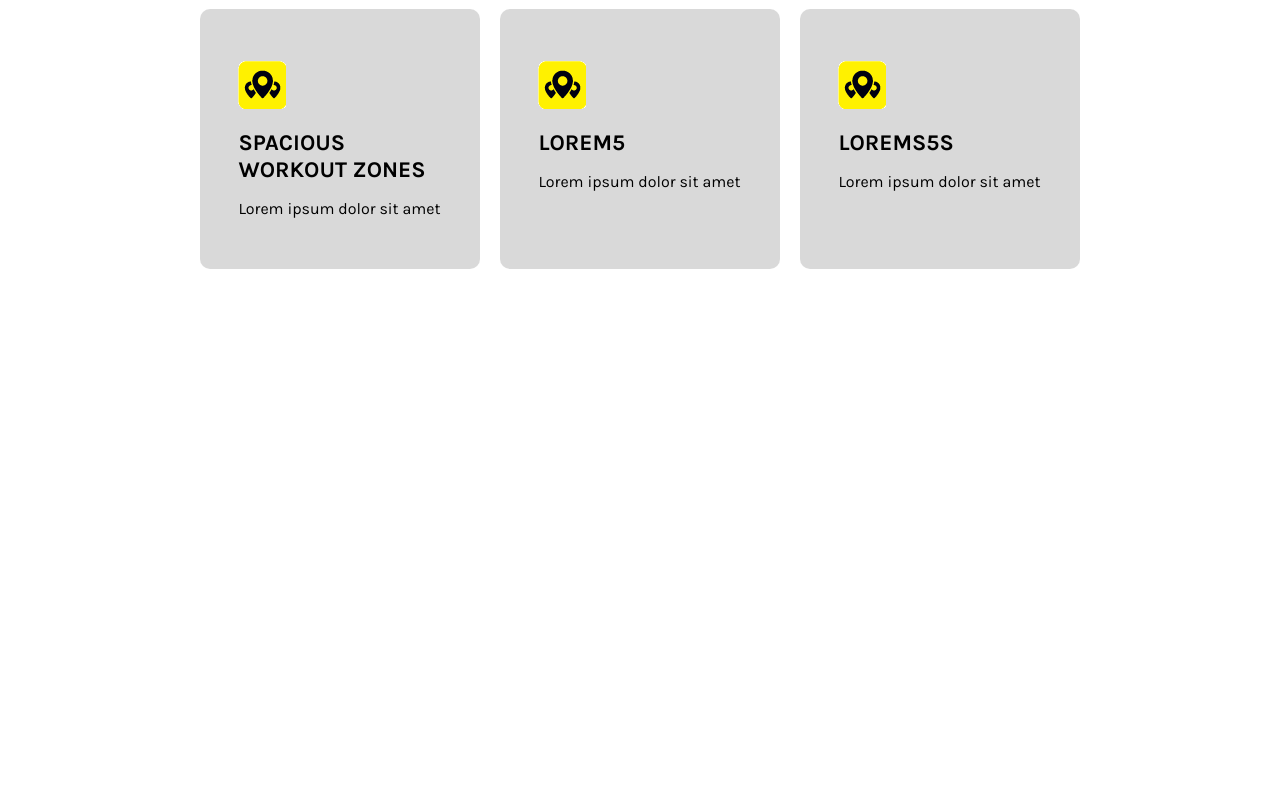
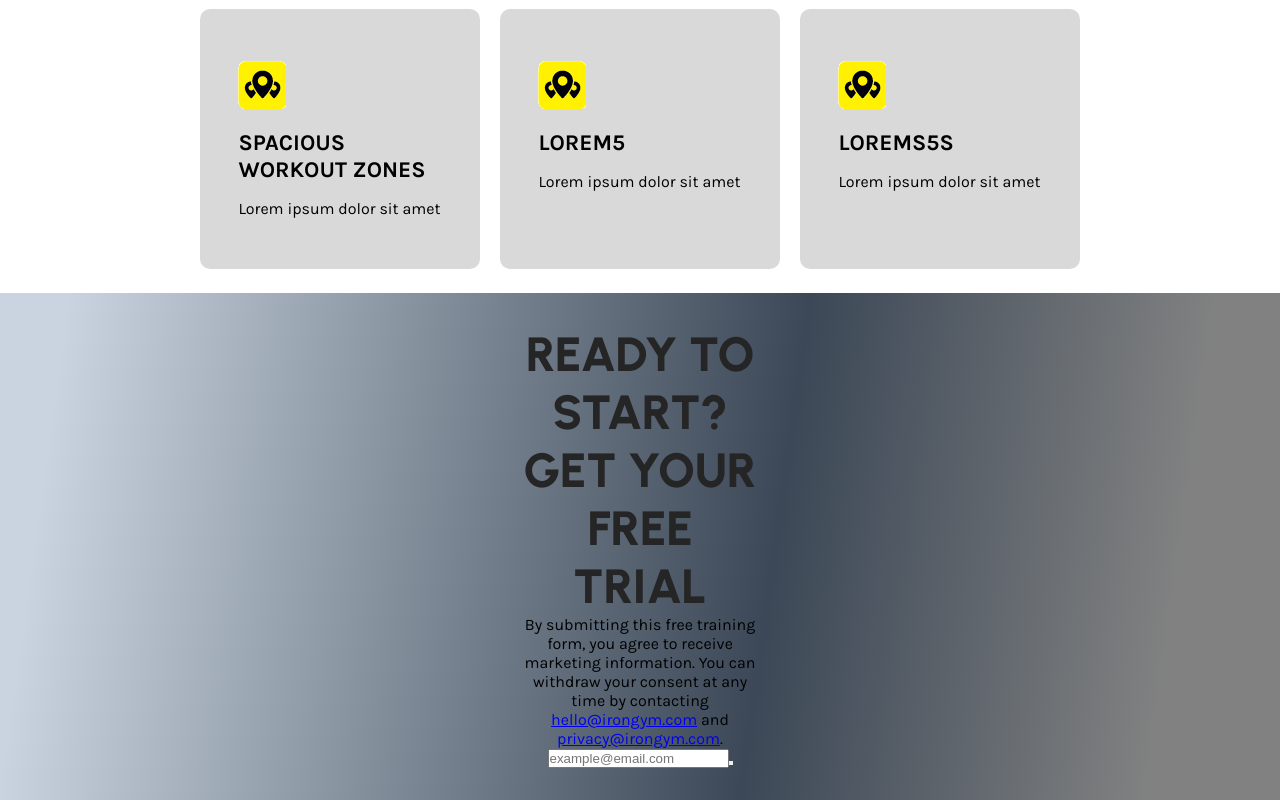
Before and after one commit to aldask/gym, a React (Create React App) app: page / in a window 1280 px wide. Shown: the part 1152-1952 px from the top of the page. Before the commit the page ends 1445 px from the top, so only its background shows below. Built offline with nearby package versions, Linux system fonts and the light colour scheme.

Commit message:
Need to style bit more

```diff
--- /dev/null
+++ b/src/Components/Subscription/Styles/_subscribtion.scss
@@ -0,0 +1,18 @@
+.subscribtion {
+  background: linear-gradient(98deg, #cad4e0 5%, #3c4857 60%, #23242493 90%);
+}
+.subscribtion__box {
+  display: flex;
+  flex-direction: column;
+  justify-content: center;
+  align-items: center;
+  text-align: center;
+  padding: 2rem 20rem;
+
+  &--title {
+    margin-bottom: 1.5rem;
+  }
+  &--text {
+    margin-bottom: 1.5rem;
+  }
+}
--- /dev/null
+++ b/src/Components/Subscription/Subscription.tsx
@@ -0,0 +1,30 @@
+function Subscription() {
+  return (
+    <section className="subscribtion">
+      <div className="container">
+        <div className="subscribtion__box">
+          <div className="subscibtion__box--title">
+            <h1>READY TO START? GET YOUR FREE TRIAL</h1>
+          </div>
+          <div className="subscibtion__box--text">
+            <p>
+              By submitting this free training form, you agree to receive
+              marketing information. You can withdraw your consent at any time
+              by contacting{" "}
+              <a href="mailto: hello@irongym.com">hello@irongym.com</a> and{" "}
+              <a href="mailto: privacy@irongym.com">privacy@irongym.com</a>.
+            </p>
+          </div>
+          <div className="subscibtion__box--inputs">
+            <input
+              className="subscibtion__box--inputs--input"
+              placeholder="example@email.com"
+            ></input>
+            <button className="subscibtion__box--inputs--submit"></button>
+          </div>
+        </div>
+      </div>
+    </section>
+  );
+}
+export default Subscription;
--- a/src/Pages/HomePage.tsx
+++ b/src/Pages/HomePage.tsx
@@ -1,4 +1,5 @@
 import Hero from "../Components/Hero/Hero";
+import Subscription from "../Components/Subscription/Subscription";
 import WhyUs from "../Components/WhyUs/WhyUs";
 
 function HomePage() {
@@ -6,6 +7,7 @@ function HomePage() {
     <>
       <Hero />
       <WhyUs />
+      <Subscription />
     </>
   );
 }
--- a/src/Styles/global.scss
+++ b/src/Styles/global.scss
@@ -4,6 +4,7 @@
 //Components
 @import "../Components/Hero/Styles/hero";
 @import "../Components/WhyUs/Styles/why-us";
+@import "../Components/Subscription/Styles/subscribtion";
 
 //Global
 body {
```
